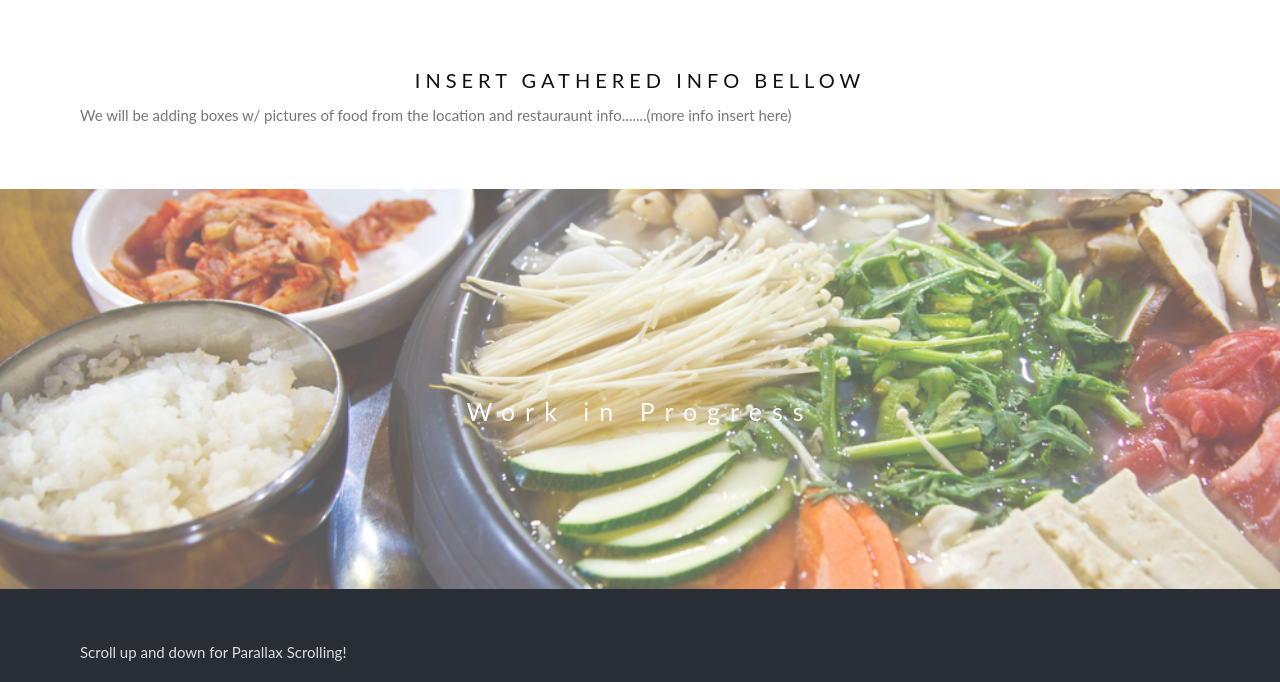
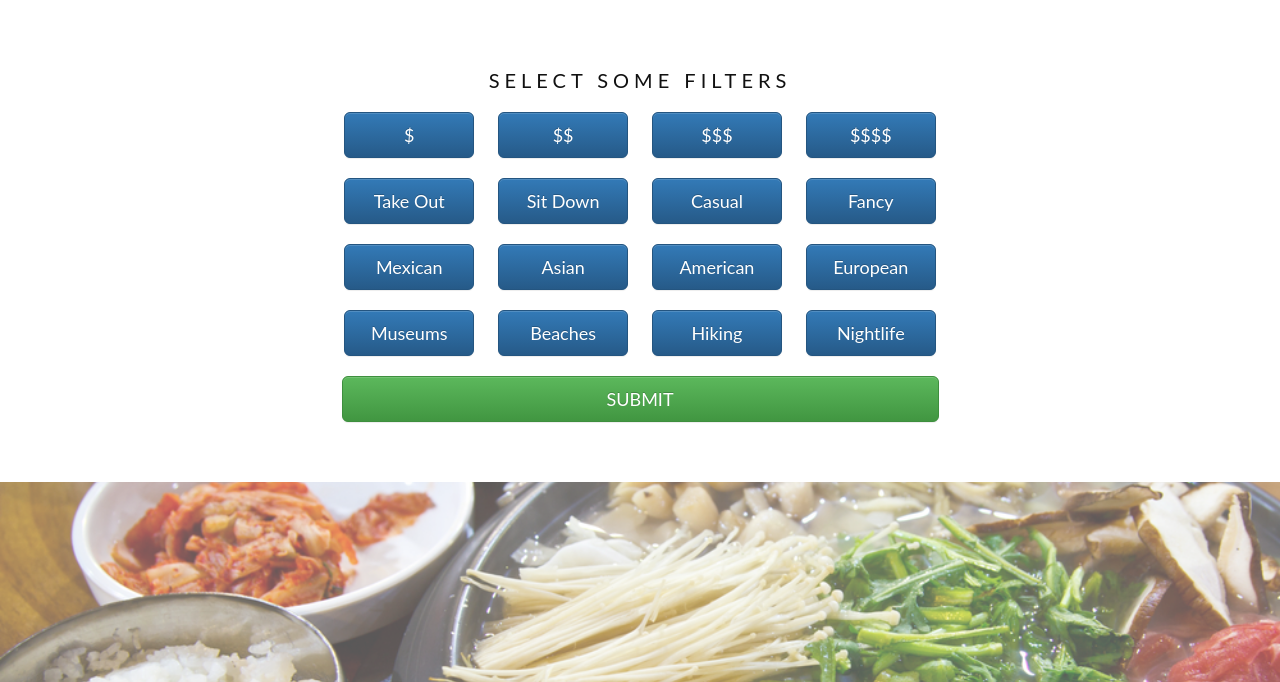
Before and after one commit to joelvanderhoof/Group-Project-1, a plain HTML site: page index.html in a window 1280 px wide. Shown: the part 802-1484 px from the top of the page. Drawn offline with nearby package versions, Linux system fonts and the light colour scheme.

Commit message:
filters created

```diff
--- a/assets/css/style.css
+++ b/assets/css/style.css
@@ -57,6 +57,18 @@ h3 {
   text-transform: uppercase;
   font: 20px "Lato", sans-serif;
   color: #111;
+}
+
+/*Restaurant Ambiance*/
+
+button.filter-button{
+    margin: 10px;
+    width: 130px;
+}
+
+button.enter-button{
+    margin: 10px;
+    width: 597px;
 }
 
 /*Search Bar CSS*/
--- a/index.html
+++ b/index.html
@@ -47,9 +47,91 @@
  </div>
 </div>
 
-<div style="color: #777;background-color:white;text-align:center;padding:50px 80px;text-align: justify;">
-  <h3 style="text-align:center;">Insert Gathered Info bellow</h3>
-  <p>We will be adding boxes w/ pictures of food from the location and restauraunt info.......(more info insert here)</p>
+<div id="restaurant-info" class="text-center" style="color: #777;background-color:white;text-align:center;padding:50px 80px;">
+  <h3 style="text-align:center;">Select Some Filters</h3>
+
+  <div class="row">
+
+    <!-- Price Buttons -->
+
+    <button class="btn btn-primary btn-lg filter-button" data-toggle="collapse" data-target="#takeout-div">$</button>
+
+    <button class="btn btn-primary btn-lg filter-button" data-toggle="collapse" data-target="#sitdown-div">$$</button>
+
+    <button class="btn btn-primary btn-lg filter-button" data-toggle="collapse" data-target="#casual-div">$$$</button>
+
+    <button class="btn btn-primary btn-lg filter-button" data-toggle="collapse" data-target="#fancy-div">$$$$</button>
+
+  </div>
+
+  <div class="row">
+
+    <!-- Ambiance -->
+
+    <button class="btn btn-primary btn-lg filter-button" data-toggle="collapse" data-target="#takeout-div">Take Out</button>
+
+    <button class="btn btn-primary btn-lg filter-button" data-toggle="collapse" data-target="#sitdown-div">Sit Down</button>
+
+    <button class="btn btn-primary btn-lg filter-button" data-toggle="collapse" data-target="#casual-div">Casual</button>
+
+    <button class="btn btn-primary btn-lg filter-button" data-toggle="collapse" data-target="#fancy-div">Fancy</button>
+
+  </div>
+
+  <div class="row">
+
+    <!-- Ethnic Cuisine -->
+
+    <button class="btn btn-primary btn-lg filter-button" data-toggle="collapse" data-target="#takeout-div">Mexican</button>
+
+    <button class="btn btn-primary btn-lg filter-button" data-toggle="collapse" data-target="#sitdown-div">Asian</button>
+
+    <button class="btn btn-primary btn-lg filter-button" data-toggle="collapse" data-target="#casual-div">American</button>
+
+    <button class="btn btn-primary btn-lg filter-button" data-toggle="collapse" data-target="#fancy-div">European</button>
+
+  </div>
+
+  <div class="row">
+
+    <!-- Activities  -->
+
+    <button class="btn btn-primary btn-lg filter-button" data-toggle="collapse" data-target="#takeout-div">Museums</button>
+
+    <button class="btn btn-primary btn-lg filter-button" data-toggle="collapse" data-target="#sitdown-div">Beaches</button>
+
+    <button class="btn btn-primary btn-lg filter-button" data-toggle="collapse" data-target="#casual-div">Hiking</button>
+
+    <button class="btn btn-primary btn-lg filter-button" data-toggle="collapse" data-target="#fancy-div">Nightlife</button>
+
+
+  <div class="row">
+    <button class="btn btn-success btn-lg enter-button" data-toggle="collapse" data-target="#takeout-div">SUBMIT</button>
+  </div>
+
+
+    <!-- Expandable divs tied to the first  -->
+
+  </div>
+
+    <div id="takeout-div" class="collapse">
+    Take out restaurant info goes here...
+    </div>
+
+    <div id="sitdown-div" class="collapse">
+    Some sit-down info goes here...
+    </div>
+
+    <div id="casual-div" class="collapse">
+    Casual dining restaurants...
+    </div>
+
+     <div id="fancy-div" class="collapse">
+    Fancy info on restaurants goes here....
+    </div>
+
+
+<!--   <p>We will be adding boxes w/ pictures of food from the location and restauraunt info.......(more info insert here)</p> -->
 </div>
 
 <div class="bgimg-2">
```
